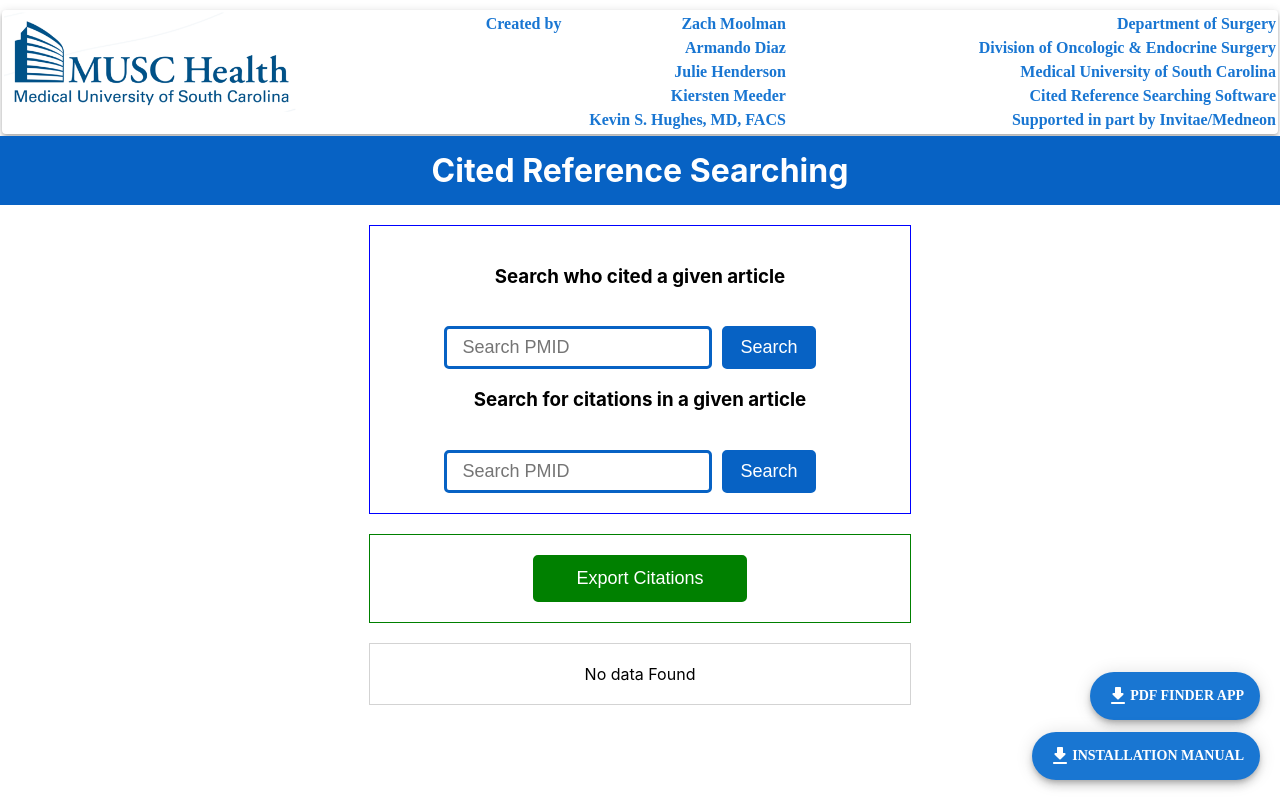
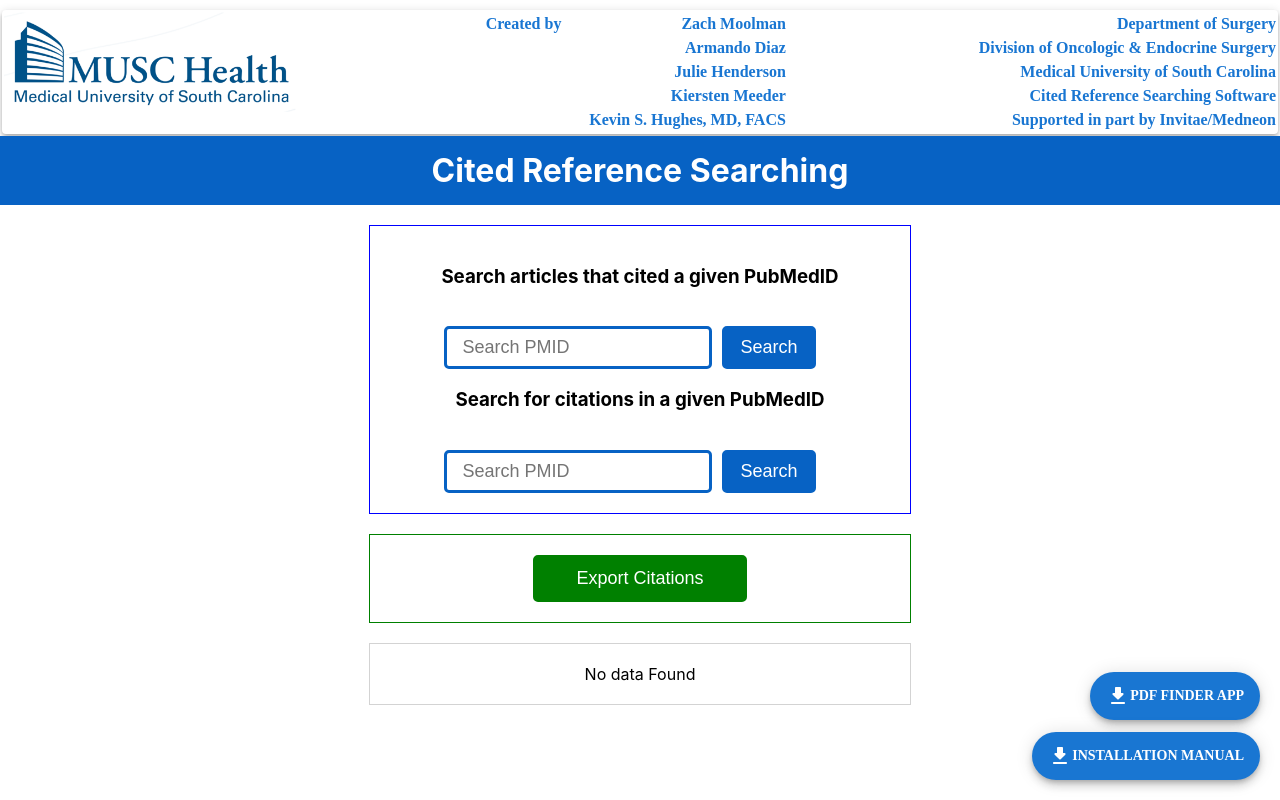
Before and after one commit to arm-diaz/pubmed-cited-reference-searching, a React (Create React App) app: page / in a window 1280 px wide. Built offline with nearby package versions, Linux system fonts and the light colour scheme.

Commit message:
fix: clear input when search button is clicked

```diff
--- a/src/components/ArticleFind.tsx
+++ b/src/components/ArticleFind.tsx
@@ -225,15 +225,15 @@ const ArticleFind: React.FC = () => {
             <div className="input__wrapper">
 
             <div className="box1">
-                <h3>Search who cited a given article</h3>
+                <h3>Search articles that cited a given PubMedID</h3>
                 <br />
                 <input id="api1" type="text" placeholder="Search PMID" value={id1} onChange={e => setID1(e.target.value)}/>
-                <button id="1" onClick={event => getData(id1, api1, `${id1}_articles_citedby`)}>Search</button>
+                <button id="1" onClick={event => getData(id1, api1, `articles_that_cited_PubMedID_${id2}`)}>Search</button>
 
-                <h3>Search for citations in a given article</h3>
+                <h3>Search for citations in a given PubMedID</h3>
                 <br />
                 <input id="api2" type="text" placeholder="Search PMID" value={id2} onChange={e => setID2(e.target.value)}/>
-                <button id="2" onClick={event2 => getData(id2, api2, `{id1}_article_cites`)}>Search</button>
+                <button id="2" onClick={event2 => getData(id2, api2, `citations_in_PubMedID_${id2}`)}>Search</button>
                 </div>
                 <div className="box2">
 
@@ -252,13 +252,13 @@ const ArticleFind: React.FC = () => {
                     {apiList &&  id1 !== "" &&
                     apiList?.length > 0 &&
                     (
-                        <div className="found"> <b>Searching who cited a given article</b></div>
+                        <div className="found"> <b>Searching articles that cited a given PubMedID</b></div>
                     )}
 
                     {apiList &&  id2 !== "" &&
                     apiList?.length > 0 &&
                     (
-                        <div className="found"> <b>Searching for citations in a given article</b></div>
+                        <div className="found"> <b>Searching for citations in a given PubMedID</b></div>
                     )}
 
                     {apiList &&
```
